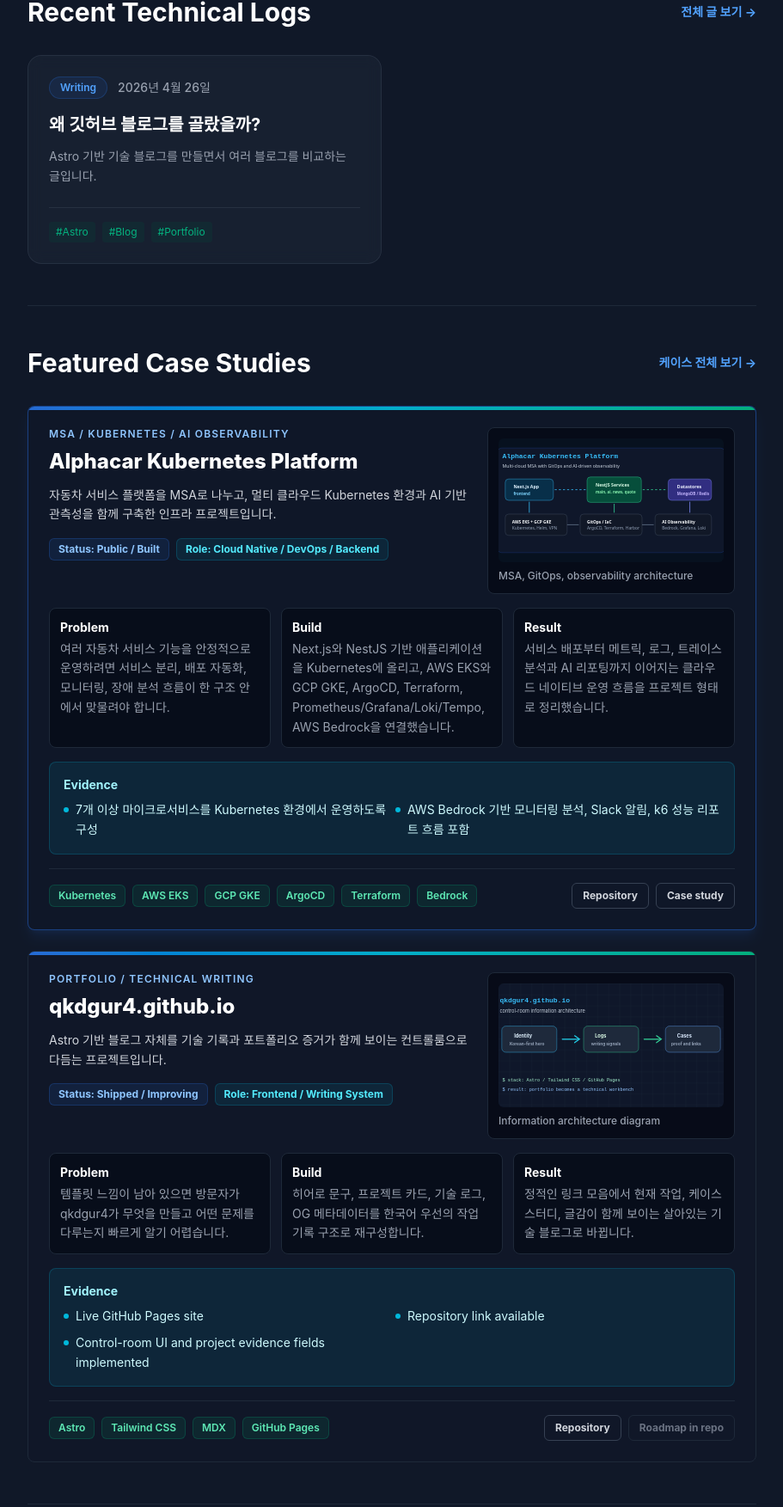
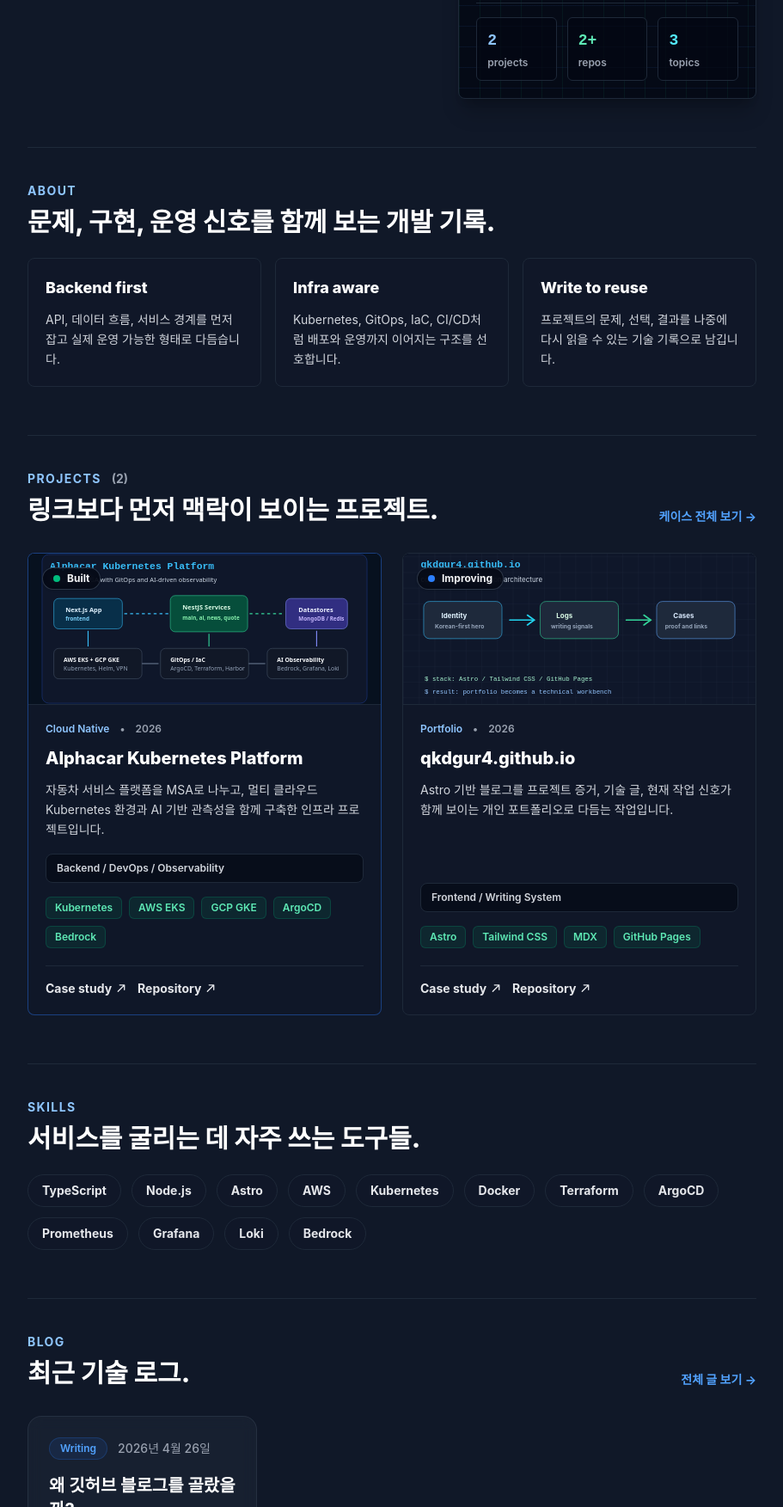
Before and after one commit to qkdgur4/qkdgur4.github.io, an Astro site: page / in a window 1280 px wide. Shown: the part 799-2552 px from the top of the page at 86% size, without its empty margins (328-1239 px from the left). Built offline with nearby package versions, Linux system fonts and the light colour scheme; Astro itself is replaced by a stand-in of ours.

Commit message:
Refine home portfolio layout

```diff
--- /dev/null
+++ b/src/components/home-project-card.astro
@@ -0,0 +1,107 @@
+---
+interface ProjectLink {
+  label: string;
+  href: string;
+}
+
+interface ProjectVisual {
+  src: string;
+  alt: string;
+}
+
+interface Props {
+  title: string;
+  summary: string;
+  status: string;
+  category: string;
+  date: string;
+  role: string;
+  stack: string[];
+  links: ProjectLink[];
+  visual: ProjectVisual;
+  featured?: boolean;
+}
+
+const {
+  title,
+  summary,
+  status,
+  category,
+  date,
+  role,
+  stack,
+  links,
+  visual,
+  featured = false,
+} = Astro.props;
+---
+
+<article class:list={[
+  'group flex h-full flex-col overflow-hidden rounded-lg border bg-white/70 transition-all duration-300 hover:-translate-y-1 hover:shadow-xl hover:shadow-blue-500/10 dark:bg-gray-900/70',
+  featured
+    ? 'border-blue-200 dark:border-blue-500/40'
+    : 'border-gray-200 dark:border-gray-800',
+]}>
+  <a href={links[0]?.href ?? '/projects'} class="block">
+    <div class="relative h-44 overflow-hidden border-b border-gray-200 bg-gray-100 dark:border-gray-800 dark:bg-gray-950">
+      <img
+        src={visual.src}
+        alt={visual.alt}
+        loading="lazy"
+        class="h-full w-full object-cover transition duration-500 group-hover:scale-105"
+      />
+      <div class="absolute left-4 top-4 flex items-center gap-2 rounded-full border border-white/60 bg-white/90 px-3 py-1 text-xs font-bold text-gray-800 shadow-sm backdrop-blur dark:border-gray-700/80 dark:bg-gray-950/80 dark:text-gray-100">
+        <span class:list={[
+          'h-2 w-2 rounded-full',
+          status.toLowerCase().includes('built') || status.toLowerCase().includes('live')
+            ? 'bg-emerald-500'
+            : 'bg-blue-500',
+        ]}></span>
+        {status}
+      </div>
+    </div>
+  </a>
+
+  <div class="flex flex-1 flex-col p-5">
+    <div class="mb-3 flex flex-wrap items-center gap-x-3 gap-y-1 text-xs font-semibold text-gray-500 dark:text-gray-400">
+      <span class="text-blue-600 dark:text-blue-300">{category}</span>
+      <span aria-hidden="true">•</span>
+      <span>{date}</span>
+    </div>
+
+    <h3 class="text-xl font-extrabold text-gray-950 transition-colors group-hover:text-blue-600 dark:text-white dark:group-hover:text-blue-300">
+      {title}
+    </h3>
+    <p class="mt-3 line-clamp-4 flex-1 text-sm leading-relaxed text-gray-600 dark:text-gray-300">
+      {summary}
+    </p>
+
+    <div class="mt-4 rounded-lg border border-gray-200 bg-gray-50 px-3 py-2 text-xs font-semibold text-gray-600 dark:border-gray-800 dark:bg-gray-950/60 dark:text-gray-300">
+      {role}
+    </div>
+
+    <div class="mt-4 flex flex-wrap gap-2">
+      {stack.map((item) => (
+        <span class="rounded-md border border-emerald-200 bg-emerald-50 px-2.5 py-1 text-xs font-semibold text-emerald-700 dark:border-emerald-500/20 dark:bg-emerald-500/10 dark:text-emerald-300">
+          {item}
+        </span>
+      ))}
+    </div>
+
+    <div class="mt-5 flex flex-wrap gap-3 border-t border-gray-200 pt-4 dark:border-gray-800">
+      {links.map((link) => (
+        <a
+          href={link.href}
+          target={link.href.startsWith('http') ? '_blank' : undefined}
+          rel={link.href.startsWith('http') ? 'noopener noreferrer' : undefined}
+          class="inline-flex items-center gap-1 text-sm font-bold text-gray-700 transition-colors hover:text-blue-600 dark:text-gray-200 dark:hover:text-blue-300"
+        >
+          {link.label}
+          <svg class="h-3.5 w-3.5 transition-transform group-hover:translate-x-0.5 group-hover:-translate-y-0.5" viewBox="0 0 16 16" fill="currentColor" aria-hidden="true">
+            <path d="M5.25 3.25A.75.75 0 0 1 6 2.5h6.25a.75.75 0 0 1 .75.75V9.5a.75.75 0 0 1-1.5 0V5.06l-7.22 7.22a.75.75 0 0 1-1.06-1.06l7.22-7.22H6a.75.75 0 0 1-.75-.75Z" />
+          </svg>
+        </a>
+      ))}
+    </div>
+  </div>
+</article>
--- a/src/pages/index.astro
+++ b/src/pages/index.astro
@@ -1,13 +1,93 @@
 ---
 import { getCollection } from 'astro:content';
 import BaseLayout from '../layouts/base-layout.astro';
+import ControlRoomPanel from '../components/control-room-panel.astro';
+import HomeProjectCard from '../components/home-project-card.astro';
 import PostCard from '../components/post-card.astro';
-import ProjectCard from '../components/project-card.astro';
-import ControlRoomPanel from '../components/control-room-panel.astro';
 
 const posts = await getCollection('blog', ({ data }) => !data.draft);
 const sortedPosts = posts.sort((a, b) => b.data.pubDate.valueOf() - a.data.pubDate.valueOf());
 const recentPosts = sortedPosts.slice(0, 3);
+
+const profileLinks = [
+  { label: 'Projects', href: '/projects' },
+  { label: 'Blog', href: '/blog' },
+  { label: 'GitHub', href: 'https://github.com/qkdgur4' },
+];
+
+const focusStats = [
+  { label: 'case studies', value: '2' },
+  { label: 'public repos', value: '2+' },
+  { label: 'focus stack', value: 'K8s' },
+];
+
+const aboutPoints = [
+  {
+    title: 'Backend first',
+    description: 'API, 데이터 흐름, 서비스 경계를 먼저 잡고 실제 운영 가능한 형태로 다듬습니다.',
+  },
+  {
+    title: 'Infra aware',
+    description: 'Kubernetes, GitOps, IaC, CI/CD처럼 배포와 운영까지 이어지는 구조를 선호합니다.',
+  },
+  {
+    title: 'Write to reuse',
+    description: '프로젝트의 문제, 선택, 결과를 나중에 다시 읽을 수 있는 기술 기록으로 남깁니다.',
+  },
+];
+
+const homeProjects = [
+  {
+    title: 'Alphacar Kubernetes Platform',
+    summary: '자동차 서비스 플랫폼을 MSA로 나누고, 멀티 클라우드 Kubernetes 환경과 AI 기반 관측성을 함께 구축한 인프라 프로젝트입니다.',
+    status: 'Built',
+    category: 'Cloud Native',
+    date: '2026',
+    role: 'Backend / DevOps / Observability',
+    visual: {
+      src: '/projects/alphacar-k8s-platform.svg',
+      alt: 'Alphacar Kubernetes multi-cloud platform diagram',
+    },
+    stack: ['Kubernetes', 'AWS EKS', 'GCP GKE', 'ArgoCD', 'Bedrock'],
+    links: [
+      { label: 'Case study', href: '/projects' },
+      { label: 'Repository', href: 'https://github.com/qkdgur4/alphacar-k8s' },
+    ],
+    featured: true,
+  },
+  {
+    title: 'qkdgur4.github.io',
+    summary: 'Astro 기반 블로그를 프로젝트 증거, 기술 글, 현재 작업 신호가 함께 보이는 개인 포트폴리오로 다듬는 작업입니다.',
+    status: 'Improving',
+    category: 'Portfolio',
+    date: '2026',
+    role: 'Frontend / Writing System',
+    visual: {
+      src: '/projects/github-blog-control-room.svg',
+      alt: 'qkdgur4 blog control-room information architecture diagram',
+    },
+    stack: ['Astro', 'Tailwind CSS', 'MDX', 'GitHub Pages'],
+    links: [
+      { label: 'Case study', href: '/projects' },
+      { label: 'Repository', href: 'https://github.com/qkdgur4/qkdgur4.github.io' },
+    ],
+  },
+];
+
+const skills = [
+  'TypeScript',
+  'Node.js',
+  'Astro',
+  'AWS',
+  'Kubernetes',
+  'Docker',
+  'Terraform',
+  'ArgoCD',
+  'Prometheus',
+  'Grafana',
+  'Loki',
+  'Bedrock',
+];
 
 const writingQueue = [
   {
@@ -35,66 +115,27 @@ const writingQueue = [
     date: 'next topic',
   },
 ];
-
-const featuredProjects = [
-  {
-    title: 'Alphacar Kubernetes Platform',
-    eyebrow: 'MSA / Kubernetes / AI Observability',
-    summary: '자동차 서비스 플랫폼을 MSA로 나누고, 멀티 클라우드 Kubernetes 환경과 AI 기반 관측성을 함께 구축한 인프라 프로젝트입니다.',
-    status: 'Public / Built',
-    role: 'Cloud Native / DevOps / Backend',
-    problem: '여러 자동차 서비스 기능을 안정적으로 운영하려면 서비스 분리, 배포 자동화, 모니터링, 장애 분석 흐름이 한 구조 안에서 맞물려야 합니다.',
-    build: 'Next.js와 NestJS 기반 애플리케이션을 Kubernetes에 올리고, AWS EKS와 GCP GKE, ArgoCD, Terraform, Prometheus/Grafana/Loki/Tempo, AWS Bedrock을 연결했습니다.',
-    result: '서비스 배포부터 메트릭, 로그, 트레이스 분석과 AI 리포팅까지 이어지는 클라우드 네이티브 운영 흐름을 프로젝트 형태로 정리했습니다.',
-    evidence: ['7개 이상 마이크로서비스를 Kubernetes 환경에서 운영하도록 구성', 'AWS Bedrock 기반 모니터링 분석, Slack 알림, k6 성능 리포트 흐름 포함'],
-    visual: {
-      src: '/projects/alphacar-k8s-platform.svg',
-      alt: 'Alphacar Kubernetes multi-cloud platform diagram',
-      caption: 'MSA, GitOps, observability architecture',
-    },
-    stack: ['Kubernetes', 'AWS EKS', 'GCP GKE', 'ArgoCD', 'Terraform', 'Bedrock'],
-    links: [
-      { label: 'Repository', href: 'https://github.com/qkdgur4/alphacar-k8s' },
-      { label: 'Case study', href: '/projects' },
-    ],
-    featured: true,
-  },
-  {
-    title: 'qkdgur4.github.io',
-    eyebrow: 'Portfolio / Technical Writing',
-    summary: 'Astro 기반 블로그 자체를 기술 기록과 포트폴리오 증거가 함께 보이는 컨트롤룸으로 다듬는 프로젝트입니다.',
-    status: 'Shipped / Improving',
-    role: 'Frontend / Writing System',
-    problem: '템플릿 느낌이 남아 있으면 방문자가 qkdgur4가 무엇을 만들고 어떤 문제를 다루는지 빠르게 알기 어렵습니다.',
-    build: '히어로 문구, 프로젝트 카드, 기술 로그, OG 메타데이터를 한국어 우선의 작업 기록 구조로 재구성합니다.',
-    result: '정적인 링크 모음에서 현재 작업, 케이스 스터디, 글감이 함께 보이는 살아있는 기술 블로그로 바뀝니다.',
-    evidence: ['Live GitHub Pages site', 'Repository link available', 'Control-room UI and project evidence fields implemented'],
-    visual: {
-      src: '/projects/github-blog-control-room.svg',
-      alt: 'qkdgur4 blog control-room information architecture diagram',
-      caption: 'Information architecture diagram',
-    },
-    stack: ['Astro', 'Tailwind CSS', 'MDX', 'GitHub Pages'],
-    links: [
-      { label: 'Repository', href: 'https://github.com/qkdgur4/qkdgur4.github.io' },
-      { label: 'Roadmap in repo' },
-    ],
-  },
-];
 ---
 
 <BaseLayout title="qkdgur4 | 실행되는 서비스로 바꾸는 개발 기록" description="백엔드, 인프라, Kubernetes, AI 관측성 프로젝트를 실제로 굴러가는 구조로 정리하는 qkdgur4의 기술 블로그입니다." sideBarActiveItemID="home">
-  <section class="grid gap-8 pb-14 pt-6 lg:grid-cols-[1.2fr_0.8fr] lg:items-center">
-    <div>
-      <p class="mb-4 inline-flex rounded-md border border-blue-200 bg-blue-50 px-3 py-1 text-xs font-bold uppercase tracking-widest text-blue-700 dark:border-blue-500/30 dark:bg-blue-500/10 dark:text-blue-300">
+  <section class="grid gap-8 pb-14 pt-6 lg:grid-cols-[minmax(0,1.15fr)_minmax(18rem,0.85fr)] lg:items-start">
+    <div class="min-w-0">
+      <div class="mb-5 flex flex-wrap items-center gap-3">
+        <span class="inline-flex items-center gap-2 rounded-full border border-emerald-200 bg-emerald-50 px-3 py-1 text-xs font-bold text-emerald-700 dark:border-emerald-500/20 dark:bg-emerald-500/10 dark:text-emerald-300">
+          <span class="h-2 w-2 rounded-full bg-emerald-500"></span>
+          Open to build
+        </span>
+        <span class="rounded-full border border-blue-200 bg-blue-50 px-3 py-1 text-xs font-bold uppercase tracking-wide text-blue-700 dark:border-blue-500/20 dark:bg-blue-500/10 dark:text-blue-300">
           Backend / Infra / Cloud Native
-      </p>
+        </span>
+      </div>
+
       <h1 class="text-4xl font-extrabold leading-tight text-gray-950 dark:text-white sm:text-5xl lg:text-6xl">
-        아이디어를 실제로 굴러가는 서비스로 바꾸는 개발자, qkdgur4입니다.
+        백엔드와 인프라를 실제 서비스로 연결하는 개발자, qkdgur4입니다.
       </h1>
       <p class="mt-6 max-w-2xl text-lg leading-relaxed text-gray-600 dark:text-gray-300">
-        백엔드와 인프라를 중심으로 Kubernetes, GitOps, 관측성, 자동화 실험을 만들고 그 과정의 선택과 시행착오를 기술 글로 남깁니다.
-        빠른 실험을 운영 가능한 구조로 옮기고, 결과를 다시 읽을 수 있는 기록으로 정리하는 데 관심이 있습니다.
+        Kubernetes, GitOps, 관측성, 자동화 실험을 만들고 그 과정의 선택과 시행착오를 글로 남깁니다.
+        아이디어가 동작하는 서비스가 되고, 다시 읽을 수 있는 기록으로 남는 흐름에 관심이 있습니다.
       </p>
 
       <div class="mt-8 flex flex-wrap gap-3">
@@ -108,43 +149,125 @@ const featuredProjects = [
           GitHub
         </a>
       </div>
+
+      <div class="mt-8 grid gap-3 sm:grid-cols-3">
+        {focusStats.map((stat) => (
+          <div class="rounded-lg border border-gray-200 bg-white/70 p-4 dark:border-gray-800 dark:bg-gray-900/70">
+            <div class="font-mono text-xl font-extrabold text-gray-950 dark:text-white">{stat.value}</div>
+            <div class="mt-1 text-xs font-bold uppercase tracking-wide text-gray-500 dark:text-gray-400">{stat.label}</div>
+          </div>
+        ))}
+      </div>
     </div>
 
+    <div class="space-y-4">
+      <aside class="overflow-hidden rounded-lg border border-gray-200 bg-white/80 shadow-xl shadow-gray-900/5 dark:border-gray-800 dark:bg-gray-950/80 dark:shadow-black/20">
+        <div class="relative aspect-[4/3] bg-gray-100 dark:bg-gray-900">
+          <img src="/profile.png" alt="qkdgur4 profile" class="h-full w-full object-cover" />
+          <div class="absolute bottom-4 left-4 rounded-full border border-white/60 bg-white/90 px-3 py-1 text-xs font-bold text-gray-800 shadow-sm backdrop-blur dark:border-gray-700/80 dark:bg-gray-950/80 dark:text-gray-100">
+            Backend / Infra Engineer
+          </div>
+        </div>
+        <div class="p-5">
+          <h2 class="text-2xl font-extrabold text-gray-950 dark:text-white">qkdgur4</h2>
+          <p class="mt-2 text-sm leading-relaxed text-gray-600 dark:text-gray-300">
+            작게 만들고, 실제로 굴리고, 다시 읽을 수 있게 기록합니다.
+          </p>
+          <div class="mt-5 flex flex-wrap gap-2">
+            {profileLinks.map((link) => (
+              <a
+                href={link.href}
+                target={link.href.startsWith('http') ? '_blank' : undefined}
+                rel={link.href.startsWith('http') ? 'noopener noreferrer' : undefined}
+                class="rounded-md border border-gray-200 px-3 py-1.5 text-xs font-bold text-gray-700 transition-colors hover:border-blue-400 hover:text-blue-600 dark:border-gray-800 dark:text-gray-200 dark:hover:border-blue-500 dark:hover:text-blue-300"
+              >
+                {link.label}
+              </a>
+            ))}
+          </div>
+        </div>
+      </aside>
+
       <ControlRoomPanel
-      title="Now Building"
+        title="Current Focus"
+        status="shipping"
         commands={[
-        { command: 'portfolio case studies with real evidence', active: true },
-        { command: 'alphacar-k8s as the main infrastructure proof' },
-        { command: 'technical writing from shipped repositories' },
+          { command: 'portfolio signal over template noise', active: true },
+          { command: 'case studies backed by real repositories' },
+          { command: 'write the ops decisions, not only the result' },
         ]}
         metrics={[
-        { label: 'case studies', value: '2', tone: 'blue' },
-        { label: 'real repos', value: '2', tone: 'emerald' },
-        { label: 'next topics', value: '3', tone: 'cyan' },
-      ]}
-      rows={[
-        { label: 'Focus', value: 'runtime-ready ideas' },
-        { label: 'Mode', value: 'build, measure, write' },
-        { label: 'Signal', value: 'problem to output' },
-        { label: 'Stack', value: 'backend first' },
+          { label: 'projects', value: '2', tone: 'blue' },
+          { label: 'repos', value: '2+', tone: 'emerald' },
+          { label: 'topics', value: '3', tone: 'cyan' },
         ]}
       />
+    </div>
   </section>
 
-  <div class="border-b border-gray-200 dark:border-gray-800 my-8 transition-colors"></div>
+  <section id="about" class="mb-14 border-t border-gray-200 pt-10 dark:border-gray-800">
+    <div class="mb-6">
+      <p class="text-sm font-bold uppercase tracking-widest text-blue-600 dark:text-blue-300">About</p>
+      <h2 class="mt-2 text-3xl font-extrabold text-gray-950 dark:text-white">문제, 구현, 운영 신호를 함께 보는 개발 기록.</h2>
+    </div>
+    <div class="grid gap-4 md:grid-cols-3">
+      {aboutPoints.map((point) => (
+        <article class="rounded-lg border border-gray-200 bg-white/70 p-5 dark:border-gray-800 dark:bg-gray-900/70">
+          <h3 class="text-lg font-extrabold text-gray-950 dark:text-white">{point.title}</h3>
+          <p class="mt-3 text-sm leading-relaxed text-gray-600 dark:text-gray-300">{point.description}</p>
+        </article>
+      ))}
+    </div>
+  </section>
 
-  <section class="mb-12">
-    <div class="flex items-center justify-between mb-8">
-      <h2 class="text-3xl font-bold text-gray-900 dark:text-white transition-colors">
-        Recent Technical Logs
-      </h2>
+  <section id="projects" class="mb-14 border-t border-gray-200 pt-10 dark:border-gray-800">
+    <div class="mb-8 flex flex-col gap-3 sm:flex-row sm:items-end sm:justify-between">
+      <div>
+        <div class="flex items-center gap-3">
+          <p class="text-sm font-bold uppercase tracking-widest text-blue-600 dark:text-blue-300">Projects</p>
+          <span class="text-sm font-bold text-gray-500 dark:text-gray-400">({homeProjects.length})</span>
+        </div>
+        <h2 class="mt-2 text-3xl font-extrabold text-gray-950 dark:text-white">링크보다 먼저 맥락이 보이는 프로젝트.</h2>
+      </div>
+      <a href="/projects" class="text-sm font-bold text-blue-600 transition-colors hover:text-emerald-600 dark:text-blue-400 dark:hover:text-emerald-300">
+        케이스 전체 보기 &rarr;
+      </a>
+    </div>
+
+    <div class="grid gap-6 md:grid-cols-2">
+      {homeProjects.map((project) => (
+        <HomeProjectCard {...project} />
+      ))}
+    </div>
+  </section>
+
+  <section id="skills" class="mb-14 border-t border-gray-200 pt-10 dark:border-gray-800">
+    <div class="mb-6">
+      <p class="text-sm font-bold uppercase tracking-widest text-blue-600 dark:text-blue-300">Skills</p>
+      <h2 class="mt-2 text-3xl font-extrabold text-gray-950 dark:text-white">서비스를 굴리는 데 자주 쓰는 도구들.</h2>
+    </div>
+    <div class="flex flex-wrap gap-3">
+      {skills.map((skill) => (
+        <span class="rounded-full border border-gray-200 bg-white/70 px-4 py-2 text-sm font-bold text-gray-700 transition-colors hover:border-blue-300 hover:text-blue-600 dark:border-gray-800 dark:bg-gray-900/70 dark:text-gray-200 dark:hover:border-blue-500 dark:hover:text-blue-300">
+          {skill}
+        </span>
+      ))}
+    </div>
+  </section>
+
+  <section id="blog" class="mb-12 border-t border-gray-200 pt-10 dark:border-gray-800">
+    <div class="mb-8 flex flex-col gap-3 sm:flex-row sm:items-end sm:justify-between">
+      <div>
+        <p class="text-sm font-bold uppercase tracking-widest text-blue-600 dark:text-blue-300">Blog</p>
+        <h2 class="mt-2 text-3xl font-extrabold text-gray-950 dark:text-white">최근 기술 로그.</h2>
+      </div>
       <a href="/blog" class="text-sm font-bold text-blue-600 transition-colors hover:text-emerald-600 dark:text-blue-400 dark:hover:text-emerald-300">
         전체 글 보기 &rarr;
       </a>
     </div>
 
     {recentPosts.length > 0 ? (
-      <div class="grid gap-6 lg:grid-cols-2">
+      <div class="grid gap-6 lg:grid-cols-3">
         {recentPosts.map((post) => (
           <PostCard post={post} />
         ))}
@@ -155,7 +278,7 @@ const featuredProjects = [
           <a href={log.href} class="signal-card rounded-lg border border-gray-200 bg-white/70 p-5 transition-all hover:-translate-y-1 hover:border-blue-400 dark:border-gray-800 dark:bg-gray-900/70 dark:hover:border-blue-500">
             <div class="flex items-center justify-between gap-3">
               <span class="rounded-md border border-blue-200 bg-blue-50 px-2.5 py-1 text-xs font-bold text-blue-700 dark:border-blue-500/20 dark:bg-blue-500/10 dark:text-blue-300">{log.category}</span>
-              <span class="text-xs font-mono text-gray-500 dark:text-gray-400">{log.date}</span>
+              <span class="font-mono text-xs text-gray-500 dark:text-gray-400">{log.date}</span>
             </div>
             <h3 class="mt-4 text-lg font-extrabold text-gray-950 dark:text-white">{log.title}</h3>
             <p class="mt-3 text-sm leading-relaxed text-gray-600 dark:text-gray-300">{log.description}</p>
@@ -169,33 +292,4 @@ const featuredProjects = [
       </div>
     )}
   </section>
-
-  <div class="border-b border-gray-200 dark:border-gray-800 my-12 transition-colors"></div>
-
-  <section class="mb-12">
-    <div class="flex items-center justify-between mb-8">
-      <h2 class="text-3xl font-bold text-gray-900 dark:text-white transition-colors">
-        Featured Case Studies
-      </h2>
-      <a href="/projects" class="text-sm font-bold text-blue-600 transition-colors hover:text-emerald-600 dark:text-blue-400 dark:hover:text-emerald-300">
-        케이스 전체 보기 &rarr;
-      </a>
-    </div>
-
-    <div class="space-y-6">
-      {featuredProjects.map((project) => (
-        <ProjectCard {...project} />
-      ))}
-    </div>
-  </section>
-
-  <div class="border-b border-gray-200 dark:border-gray-800 my-12 transition-colors"></div>
-
-  <section class="rounded-lg border border-gray-200 bg-white/60 p-6 dark:border-gray-800 dark:bg-gray-900/60">
-    <p class="text-sm font-bold uppercase tracking-widest text-blue-600 dark:text-blue-300">About Snapshot</p>
-    <h2 class="mt-3 text-2xl font-extrabold text-gray-950 dark:text-white">작게 만들고, 실제로 굴리고, 다시 읽을 수 있게 기록합니다.</h2>
-    <p class="mt-3 max-w-3xl leading-relaxed text-gray-600 dark:text-gray-300">
-      이 블로그는 제품 아이디어를 백엔드 현실과 연결하는 작업대입니다. 문제, 구현, 결과, 다음 실험을 같은 화면에서 따라갈 수 있게 정리합니다.
-    </p>
-  </section>
 </BaseLayout>
```
Lines whose indentation alone changed are shown as unchanged.
